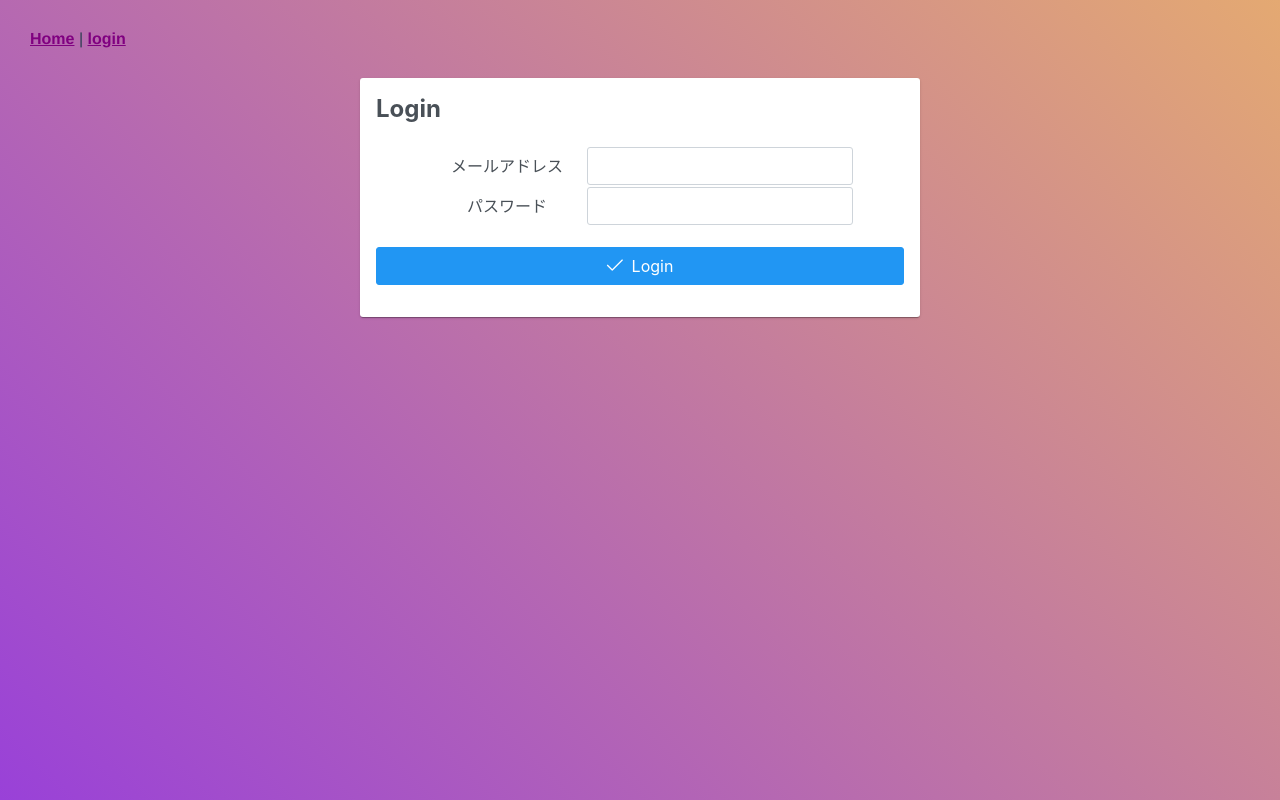
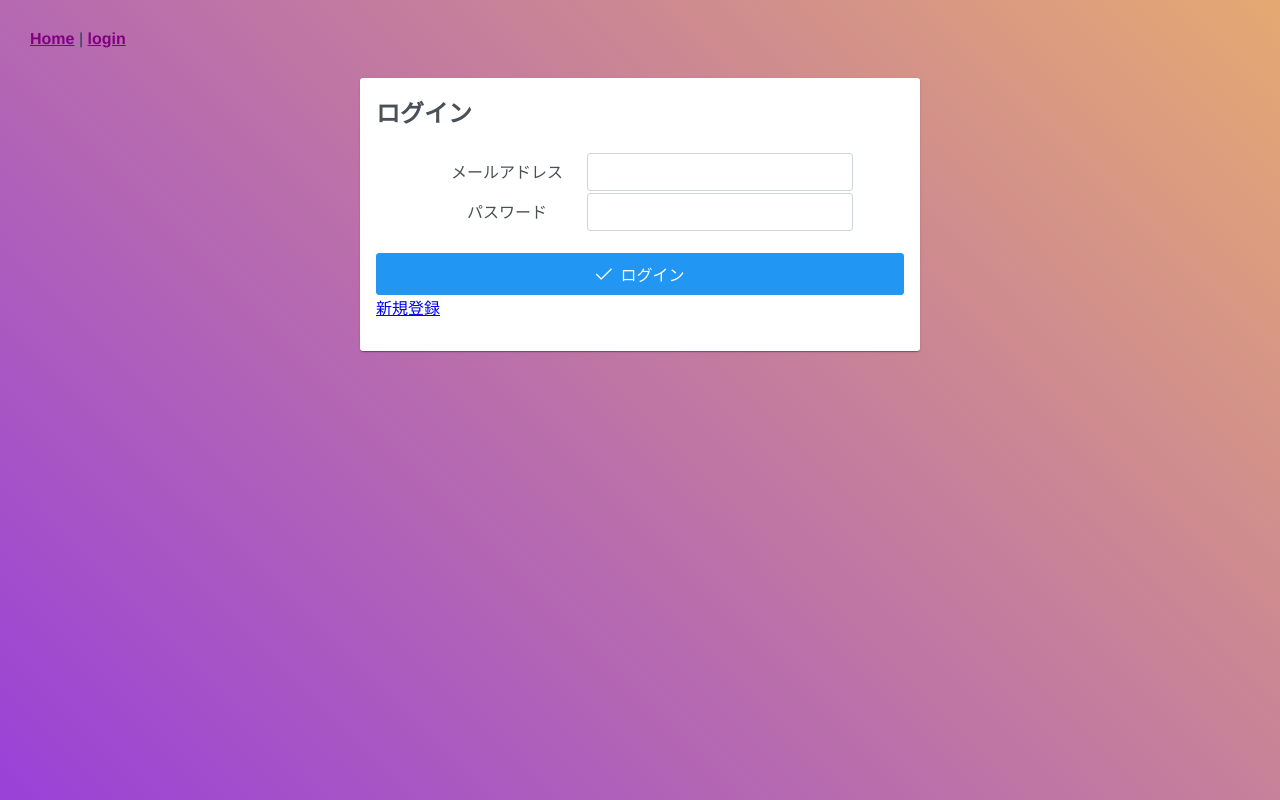
Before and after one commit to HareNishijima/topicslab, a Vue app in the folder front/topicslab/: page /login in a window 1280 px wide. Built offline with nearby package versions, Linux system fonts and the light colour scheme; what axios-cookiejar-support would draw is missing.

Commit message:
rewrite En to Ja

```diff
--- a/front/topicslab/src/views/Login.vue
+++ b/front/topicslab/src/views/Login.vue
@@ -2,7 +2,7 @@
   <div>
     <Card>
       <template #title>
-        Login
+        ログイン
       </template>
       <template #content>
         <div class="fields">
@@ -17,7 +17,10 @@
         </div>
         <span>{{message}}</span>
         <div class="p-field">
-          <Button icon="pi pi-check" label="Login" v-on:click="login" />
+          <Button icon="pi pi-check" label="ログイン" v-on:click="login" />
+        </div>
+        <div class="link-reister">
+         <router-link to="/register">新規登録</router-link>
         </div>
       </template>
     </Card>
```
